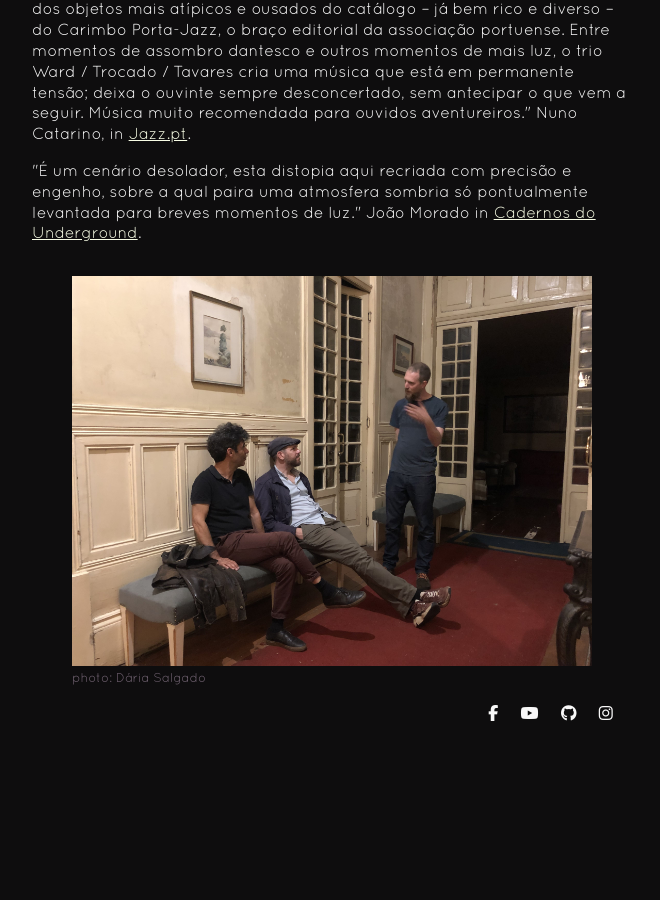
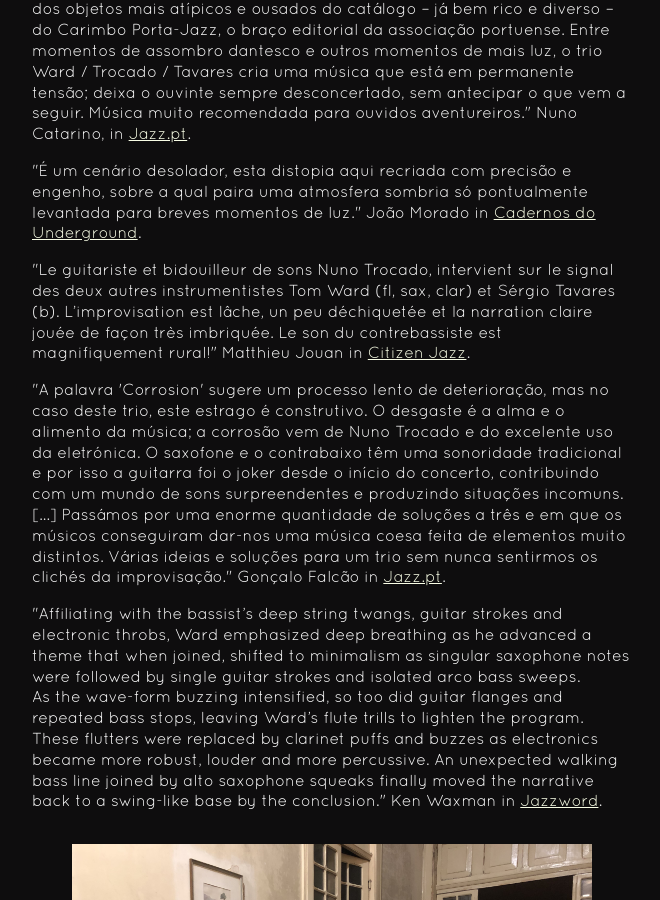
Before and after one commit to ntrocado/ntrocado.github.io, a Jekyll site: the page built from projects/corrosion.html, in a window 1280 px wide and 900 px high, scrolled down 1149 px. Shown: the whole window, without its empty margins (308-968 px from the left). Built offline with Jekyll 4.4.1, drawn with Linux system fonts in a browser that asks for light colours; nearby versions of some CDN libraries; before the commit the page ends 1888 px from its top, so only the background shows below that.

Commit message:
Add reviews for 'Corrosion'

```diff
--- a/projects/corrosion.html
+++ b/projects/corrosion.html
@@ -20,6 +20,15 @@ title: Nuno Trocado - Projects - Corrosion
   <p>"[O disco] distingue-se pela originalidade das abordagens e resulta um dos objetos mais atípicos e ousados do catálogo – já bem rico e diverso – do Carimbo Porta-Jazz, o braço editorial da associação portuense. Entre momentos de assombro dantesco e outros momentos de mais luz, o trio Ward / Trocado / Tavares cria uma música que está em permanente tensão; deixa o ouvinte sempre desconcertado, sem antecipar o que vem a seguir. Música muito recomendada para ouvidos aventureiros." Nuno Catarino, in <a href="https://jazz.pt/ponto-escuta/2023/08/23/tom-ward-nuno-trocado-sergio-tavares-corrosion-carimbo-porta-jazz/">Jazz.pt</a>.</p>
 
   <p>"É um cenário desolador, esta distopia aqui recriada com precisão e engenho, sobre a qual paira uma atmosfera sombria só pontualmente levantada para breves momentos de luz." João Morado in <a href="https://beatsforpeeps.com/reviews/cadernos-do-underground-3/">Cadernos do Underground</a>.</p>
+
+  <p>"Le guitariste et bidouilleur de sons Nuno Trocado, intervient sur le signal des deux autres instrumentistes Tom Ward (fl, sax, clar) et Sérgio Tavares (b). L’improvisation est lâche, un peu déchiquetée et la narration claire jouée de façon très imbriquée. Le son du contrebassiste est magnifiquement rural!" Matthieu Jouan in <a href="https://www.citizenjazz.com/Porta-Jazz-resolument-international.html">Citizen Jazz</a>.</p>
+
+  <p>"A palavra 'Corrosion' sugere um processo lento de deterioração, mas no caso deste trio, este estrago é construtivo. O desgaste é a alma e o alimento da música; a corrosão vem de Nuno Trocado e do excelente uso da eletrónica. O saxofone e o contrabaixo têm uma sonoridade tradicional e por isso a guitarra foi o joker desde o início do concerto, contribuindo com um mundo de sons surpreendentes e produzindo situações incomuns. [...] Passámos por uma enorme quantidade de soluções a três e em que os músicos conseguiram dar-nos uma música coesa feita de elementos muito distintos. Várias ideias e soluções para um trio sem nunca sentirmos os clichés da improvisação." Gonçalo Falcão in <a href="https://jazz.pt/reports/a-questao-nao-e-o-entretenimento--e-entender-o-intimo--14%C2%BA-porta-jazz">Jazz.pt</a>.</p>
+
+  <p>"Affiliating with the bassist’s deep string twangs, guitar strokes and electronic throbs, Ward emphasized deep breathing as he advanced a theme that when joined, shifted to minimalism as singular saxophone notes were followed by single guitar strokes and isolated arco bass sweeps.
+
+    <br>As the wave-form buzzing intensified, so too did guitar flanges and repeated bass stops, leaving Ward’s flute trills to lighten the program. These flutters were replaced by clarinet puffs and buzzes as electronics became more robust, louder and more percussive. An unexpected walking bass line joined by alto saxophone squeaks finally moved the narrative back to a swing-like base by the conclusion." Ken Waxman in <a href="https://www.jazzword.com/festivals/porta-jazz-2023/">Jazzword</a>.</p>
+
 </section>
 
 <figure width="80%">
```
